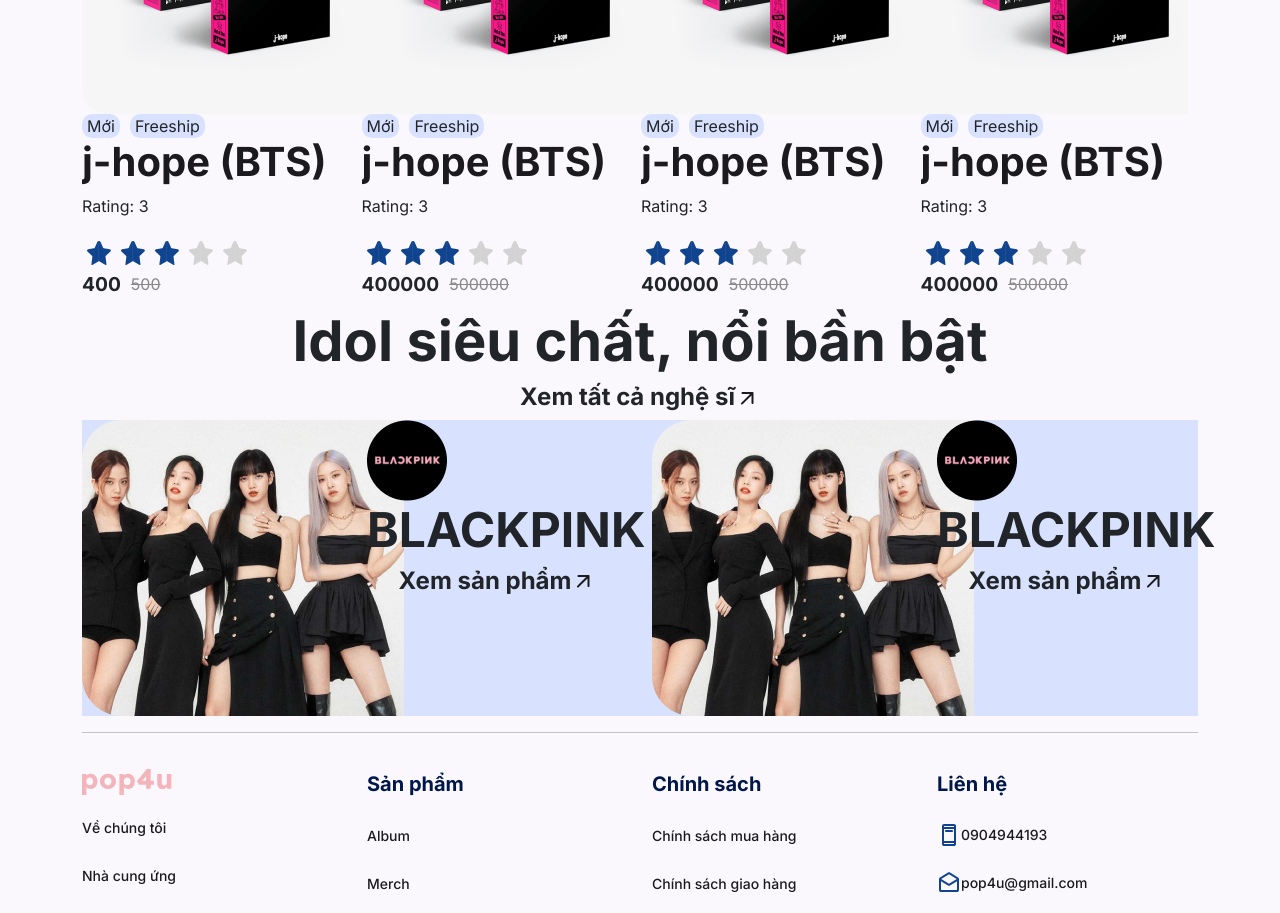
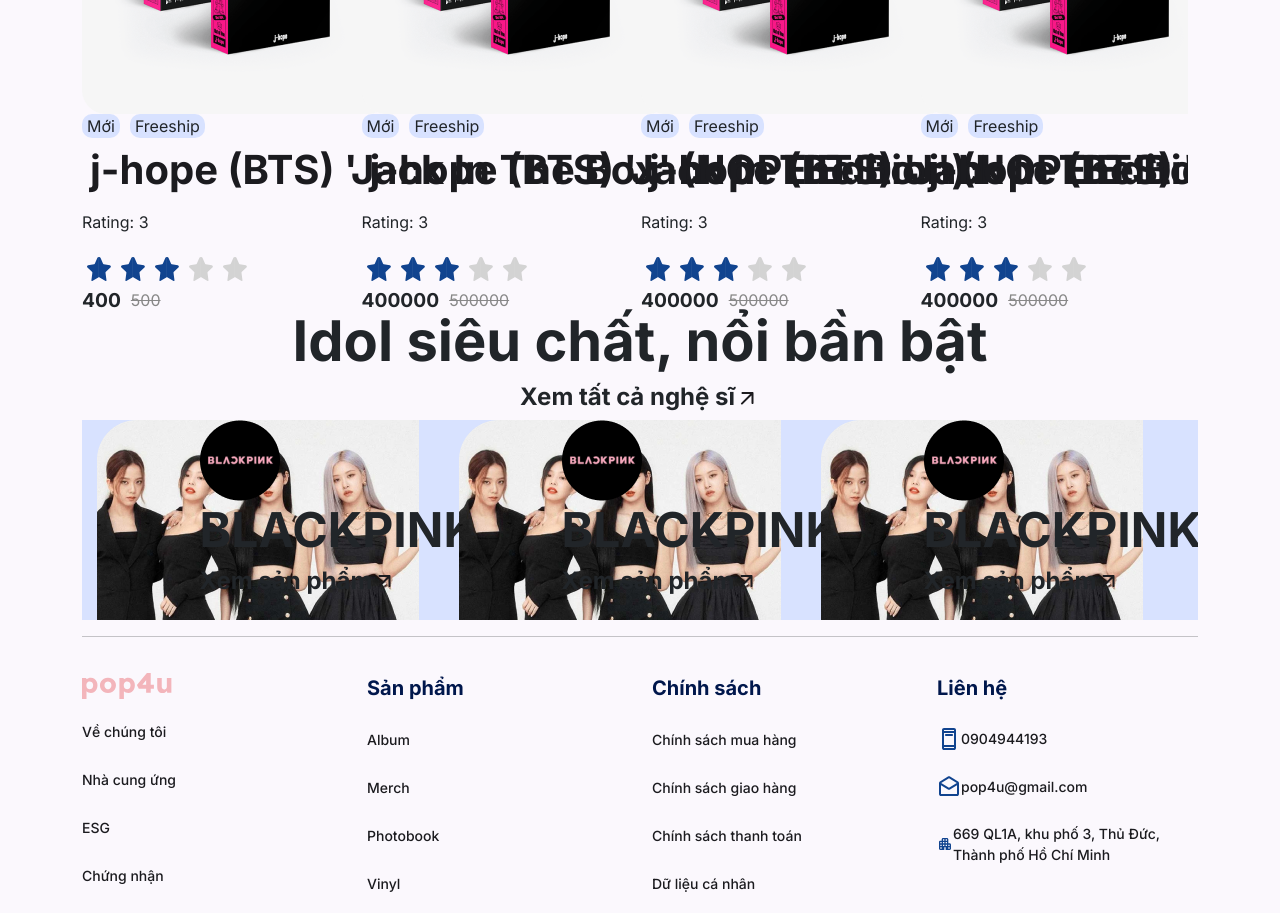
Before and after one commit to khanhha112003/Pop4u_Group2, a React (Create React App) app in the folder front_end/: page / in a window 1280 px wide. Shown: the part 1520-2433 px from the top of the page. Built offline with nearby package versions, Linux system fonts and the light colour scheme.

Commit message:
add element

```diff
--- a/front_end/src/components/ArtistCardItem/ArtistCardItem.js
+++ b/front_end/src/components/ArtistCardItem/ArtistCardItem.js
@@ -5,6 +5,7 @@
 
 export default function ArtistCardItem() {
     return (
+        <li>
         <div className="col-6">
             <div className="blackpink row">
             <div className="col-md-6">
@@ -17,5 +18,6 @@
             </div>
             </div>
         </div>
+        </li>
     );
 }
--- a/front_end/src/components/HomepageProductItem/HomepageProductItem.css
+++ b/front_end/src/components/HomepageProductItem/HomepageProductItem.css
@@ -1,5 +1,7 @@
 .product-name {
-    overflow: hidden;
+    width: 100%; /* Adjust the width as needed */
+    padding: 8px; /* Add padding as needed */
+    box-sizing: border-box;
     display: -webkit-box;
     -webkit-line-clamp: 2; /* Số dòng tối đa muốn hiển thị */
     -webkit-box-orient: vertical;
--- a/front_end/src/screens/HomePage/HomePage.css
+++ b/front_end/src/screens/HomePage/HomePage.css
@@ -68,3 +68,19 @@
   height: 494px;
   margin-right: 10px; /* Add margin between items for spacing */
 }
+
+.pagination {
+  white-space: nowrap;
+}
+
+#client-paginator {
+  overflow-x: scroll;
+  overflow-y: hidden;
+  height: 200px;
+  width: 100%;
+  padding: 0 15px;
+}
+
+#client-paginator li {
+  display: inline-block;
+}
--- a/front_end/src/screens/HomePage/HomePage.js
+++ b/front_end/src/screens/HomePage/HomePage.js
@@ -211,11 +211,12 @@
 
         <h2>Idol siêu chất, nổi bần bật</h2>
         <h6>Xem tất cả nghệ sĩ<a href="#"><Arrow /></a></h6>
-        <div className="artist">
-          <div className="row">
-            <ArtistCardItem />
-            <ArtistCardItem />
-          </div>
+        <div className="artist" id="client-paginator">
+          <ul className="pagination">
+          <ArtistCardItem />
+          <ArtistCardItem />
+          <ArtistCardItem />
+          </ul>
         </div>
       </div>
     </div>
```
Also changed, not shown: front_end/src/components/HorizontalPagination/HorizontalPaginaton.js (added).
